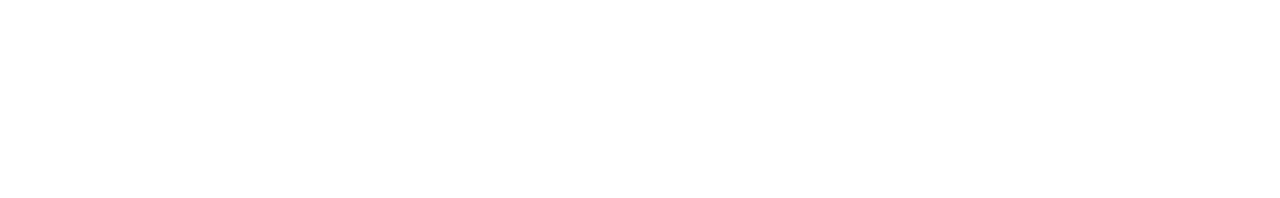
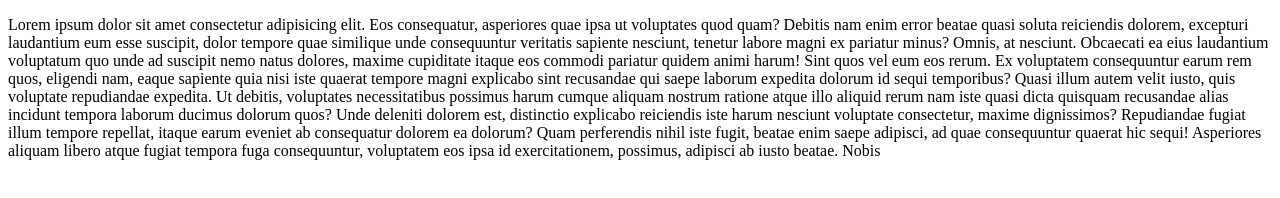
Before and after one commit to HasanSajjad21/cse_302_online_book_project, a plain HTML site: page indexMain.html in a window 1280 px wide. Drawn offline with Linux system fonts and the light colour scheme.

Commit message:
Your Message Here

```diff
--- a/indexMain.html
+++ b/indexMain.html
@@ -4,9 +4,11 @@
     <meta charset="UTF-8">
     <meta http-equiv="X-UA-Compatible" content="IE=edge">
     <meta name="viewport" content="width=device-width, initial-scale=1.0">
-    <title>Document</title>
+    <title>online Book Store</title>
 </head>
 <body>
-
+    <p>
+        Lorem ipsum dolor sit amet consectetur adipisicing elit. Eos consequatur, asperiores quae ipsa ut voluptates quod quam? Debitis nam enim error beatae quasi soluta reiciendis dolorem, excepturi laudantium eum esse suscipit, dolor tempore quae similique unde consequuntur veritatis sapiente nesciunt, tenetur labore magni ex pariatur minus? Omnis, at nesciunt. Obcaecati ea eius laudantium voluptatum quo unde ad suscipit nemo natus dolores, maxime cupiditate itaque eos commodi pariatur quidem animi harum! Sint quos vel eum eos rerum. Ex voluptatem consequuntur earum rem quos, eligendi nam, eaque sapiente quia nisi iste quaerat tempore magni explicabo sint recusandae qui saepe laborum expedita dolorum id sequi temporibus? Quasi illum autem velit iusto, quis voluptate repudiandae expedita. Ut debitis, voluptates necessitatibus possimus harum cumque aliquam nostrum ratione atque illo aliquid rerum nam iste quasi dicta quisquam recusandae alias incidunt tempora laborum ducimus dolorum quos? Unde deleniti dolorem est, distinctio explicabo reiciendis iste harum nesciunt voluptate consectetur, maxime dignissimos? Repudiandae fugiat illum tempore repellat, itaque earum eveniet ab consequatur dolorem ea dolorum? Quam perferendis nihil iste fugit, beatae enim saepe adipisci, ad quae consequuntur quaerat hic sequi! Asperiores aliquam libero atque fugiat tempora fuga consequuntur, voluptatem eos ipsa id exercitationem, possimus, adipisci ab iusto beatae. Nobis
+    </p>
 </body>
 </html>
```
